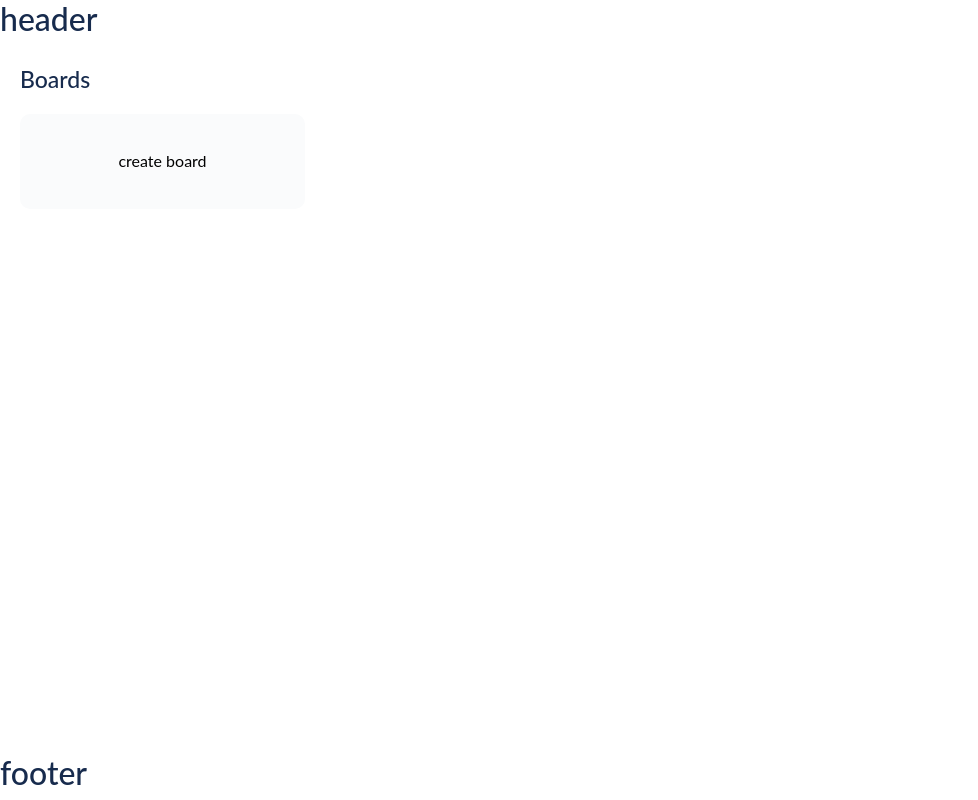
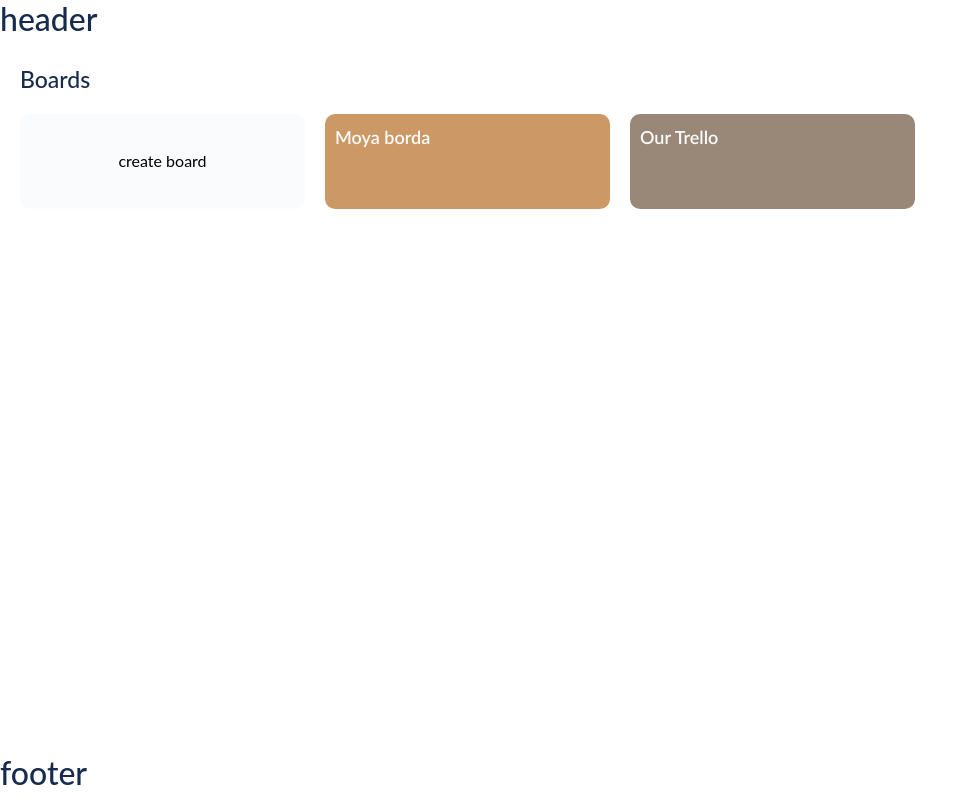
Before and after one commit to Veronchi/Rs-Clone, a React (Create React App) app: page /boards in a window 1280 px wide. Shown: the whole page, without its empty margins (0-978 px from the left). Built offline with nearby package versions, Linux system fonts and the light colour scheme; a web font is replaced by a local one.

Commit message:
feat: implemented the display of boards

```diff
--- a/src/App.tsx
+++ b/src/App.tsx
@@ -3,6 +3,7 @@ import { Routes, Route, Navigate } from 'react-router-dom';
 import './App.css';
 import { MainLayout } from './components/MainLayout/MainLayout';
 import { RegistrationLayout } from './components/RegistrationLayout/RegistrationLayout';
+import { BoardPage } from './pages/BoardPage/BoardPage';
 import { BoardsPage } from './pages/BoardsPage/BoardsPage';
 
 function App(): JSX.Element {
@@ -11,6 +12,7 @@ function App(): JSX.Element {
       <Route path="/" element={<MainLayout />}>
         <Route path="/boards" element={<BoardsPage />} />
         <Route path="/" element={<Navigate to="/boards" replace />} />
+        <Route path="/board" element={<BoardPage />} />
       </Route>
       <Route path="/registration" element={<RegistrationLayout />} />
     </Routes>
--- /dev/null
+++ b/src/pages/BoardPage/BoardPage.tsx
@@ -0,0 +1,11 @@
+import React from 'react';
+
+function BoardPage(): JSX.Element | null {
+  return (
+    <section className="board">
+      <h1 className="board__title">Board</h1>
+    </section>
+  );
+}
+
+export { BoardPage };
--- a/src/pages/BoardsPage/BoardsPage.tsx
+++ b/src/pages/BoardsPage/BoardsPage.tsx
@@ -1,19 +1,49 @@
 import React, { useState } from 'react';
-
+import { useNavigate } from 'react-router-dom';
 import { ModalWindow } from '../../components/ModalWindow/ModalWindow';
 import './style.scss';
+
+const boardArray = [
+  {
+    id: 1,
+    name: 'Moya borda',
+    color: '#CC9966',
+  },
+  {
+    id: 2,
+    name: 'Our Trello',
+    color: '#998877',
+  }];
 
 function BoardsPage(): JSX.Element | null {
   const [isModal, setIsModal] = useState<boolean>(false);
 
   const handleModalClose = (): void => setIsModal(false);
 
+  const navigate = useNavigate();
+
   return (
     <section className="boards">
       <h1 className="boards__title">Boards</h1>
       <div className="wrapper">
-        <button className="generate-btn" type="button" onClick={(): void => setIsModal(true)}>create board</button>
-
+        <div className="boards__buttons">
+          <button className="generate-btn" type="button" onClick={(): void => setIsModal(true)}>create board</button>
+          {
+            boardArray.map((element): JSX.Element => (
+              <button
+                type="button"
+                key={element.id}
+                className="boards__item"
+                style={{ backgroundColor: element.color }}
+                onClick={(): void => navigate('/board')}
+              >
+                <span className="boards__item-title">
+                  {element.name}
+                </span>
+              </button>
+            ))
+          }
+        </div>
       </div>
 
       {isModal ? <ModalWindow show={isModal} handleModal={handleModalClose} /> : null}
--- a/src/pages/BoardsPage/style.scss
+++ b/src/pages/BoardsPage/style.scss
@@ -8,6 +8,43 @@
     font-size: 23px;
     margin: 0;
     margin-bottom: 20px;
+  }
+
+  &__buttons {
+    display: flex;
+    flex-wrap: wrap;
+    gap: 20px;
+  }
+
+  &__item {
+    position: relative;
+    border-radius: 10px;
+    height: 95px;
+    width: 285px;
+    border: none;
+    transition: .5s;
+    overflow: hidden;
+    cursor: pointer;
+
+    &:hover {
+      filter: brightness(120%);
+
+      .boards__item-title {
+        left: 20px;
+      }
+  }
+}
+
+  &__item-title {
+    position: absolute;
+    max-width: 275px;
+    font-size: 18px;
+    font-weight: 600;
+    text-align: left;
+    left: 10px;
+    top: 10px;
+    color: $light-gray;
+    transition: .5s;
   }
 }
 
```
